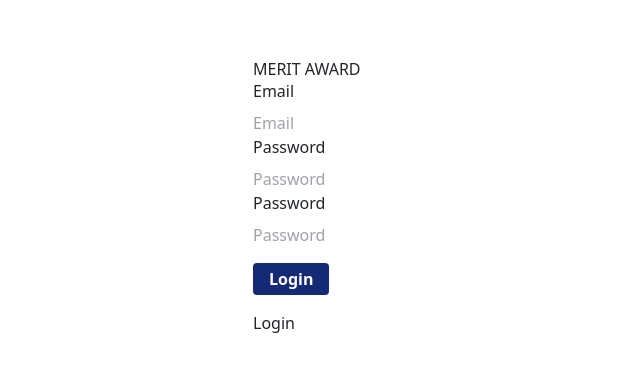
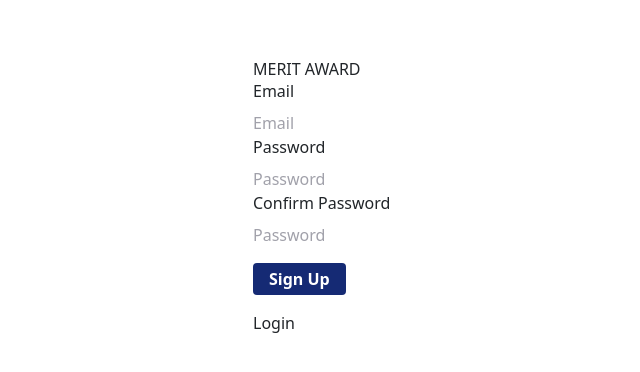
Before and after one commit to uoftblueprint/merit-award, a React app in the folder client/: page /signup in a window 1280 px wide. Shown: the top 372 px of the page, without its empty margins (227-867 px from the left). Built offline with nearby package versions, Linux system fonts and the light colour scheme.

Commit message:
finished signup

```diff
--- a/client/src/pages/Login.js
+++ b/client/src/pages/Login.js
@@ -1,21 +1,20 @@
-import React, { useState } from "react";
-import Button from "react-bootstrap/Button";
-import { Link, useHistory } from "react-router-dom";
+import React from "react";
+import { Link } from "react-router-dom";
 import "../styles/login.css";
 import { useDispatch } from 'react-redux';
 import { apiLogin } from "../api/auth";
-import { Field, Form, withFormik, ErrorMessage, Formik } from "formik";
-import * as Yup from 'yup';
+import { Field, Form, ErrorMessage, Formik } from "formik";
+import * as yup from 'yup';
 
 function Login() {
   const dispatch = useDispatch()
 
-  const LoginValidation = Yup.object().shape({
-    email: Yup
+  const loginValidation = yup.object().shape({
+    email: yup
       .string()
       .email()
       .required(),
-    password: Yup
+    password: yup
       .string()
       .required(),
   })
@@ -37,7 +36,7 @@ function Login() {
   return (
     <div className="login">
       <h1 className="bg-gray-500 text-orange"> MERIT AWARD </h1>
-      <Formik validationSchema={LoginValidation} onSubmit={handleSubmit} initialValues={initialValues}>
+      <Formik validationSchema={loginValidation} onSubmit={handleSubmit} initialValues={initialValues}>
         <Form>
           <div size="lg">
             <label htmlFor="email" className="block">Email</label>
--- a/client/src/pages/Signup.js
+++ b/client/src/pages/Signup.js
@@ -1,22 +1,45 @@
-import React, { useState } from "react";
+import React from "react";
 import 'bootstrap/dist/css/bootstrap.css';
 import { Link } from "react-router-dom";
 import "../styles/login.css";
-import {useHistory } from 'react-router-dom';
 import { useDispatch } from 'react-redux';
 import { apiSignup } from "../api/auth";
-import { Field, Form, withFormik, ErrorMessage } from "formik";
-import * as Yup from 'yup';
+import { Field, Form, Formik, ErrorMessage } from "formik";
+import * as yup from 'yup';
 
 
 function Signup() {
-  // const dispatch = useDispatch();
-  const [signupState, setSignUpState] = useState(false);
-  const history = useHistory();
+  const dispatch = useDispatch();
+
+  const initialValues = {
+    email: '',
+    password: '',
+    confirmPassword: ''
+  }
+
+  const handleSubmit = async (values) => {
+    try {
+      await apiSignup(values.email, values.password);
+      dispatch({ type: 'LOGIN' });
+    } catch (err) {
+      console.log('err :>> ', err);
+    }
+  }
+
+  const signupValidation = yup.object().shape({
+    email: yup.string().label('Email').email().required(),
+    password: yup
+      .string()
+      .label('Password')
+      .required()
+      .min(2, 'Password too short.'),
+    confirmPassword: yup.string().oneOf([yup.ref('password'), null], "Passwords don't match").required('Confirm Password is required')
+  });
 
   return (
     <div className="login">
       <h1 className="bg-gray-500 text-orange"> MERIT AWARD </h1>
+      <Formik validationSchema={signupValidation} onSubmit={handleSubmit} initialValues={initialValues}>
         <Form>
           <div size="lg">
             <label htmlFor="email" className="block">Email</label>
@@ -29,69 +52,17 @@ function Signup() {
             <ErrorMessage name={"password"} />
           </div>
           <div size="lg">
-          <label htmlFor="password" className="block">Password</label>
-          <Field size="lg" type="password" name="password" placeholder="Password" />
-          <ErrorMessage name={"password"} />
+            <label htmlFor="confirmPassword" className="block">Confirm Password</label>
+            <Field size="lg" type="password" name="confirmPassword" placeholder="Password" />
+            <ErrorMessage name={"confirmPassword"} />
           </div>
-        <button type="submit" className="indigo-button my-3">Login</button>
+          <button type="submit" className="indigo-button my-3">Sign Up</button>
         </Form>
-
-      {/* <h1> MERIT AWARD </h1>
-      <Form onSubmit={handleSubmit}>
-        <Form.Group size="lg" controlId="email">
-          <Form.Label>Email</Form.Label>
-          <Form.Control
-            type="email"
-            value={email}
-            onChange={(e) => setEmail(e.target.value)}
-          />
-        </Form.Group>
-        <Form.Group size="lg" controlId="password">
-          <Form.Label>Password</Form.Label>
-          <Form.Control
-            type="password"
-            value={password}
-            onChange={(e) => setPassword(e.target.value)}
-          />
-        </Form.Group>
-        <Form.Group size="lg" controlId="validate">
-          <Form.Label>Validate Password</Form.Label>
-          <Form.Control
-            type="password"
-            value={validate}
-            onChange={(e) => setValidate(e.target.value)}
-          />
-        </Form.Group>
-
-        <Button block size="lg" type="submit" disabled={!validateForm()}>
-          Sign Up
-        </Button>
-      </Form> */}
-
+      </Formik>
       <Link to="/">Login</Link>
     </div>
   );
 }
 
-const signupValidation = Yup.object().shape({
-  email: Yup.string().label('Email').email().required(),
-  password: Yup
-    .string()
-    .label('Password')
-    .required()
-    .min(2, 'Password too short.')
-});
 
-const SignupFormik = withFormik({
-  handleSubmit: async (values) => {
-    try {
-      await apiSignup(values.email, values.password);
-      // dispatch({ type: 'LOGIN' });
-      dispatchEvent({ type: 'LOGIN '});
-    } catch (err) {
-      console.log('err :>> ', err);
-    }
-  }, validationSchema: signupValidation
-})(Signup)
-
-export default SignupFormik;
+export default Signup;
```
Lines whose indentation alone changed are shown as unchanged.
